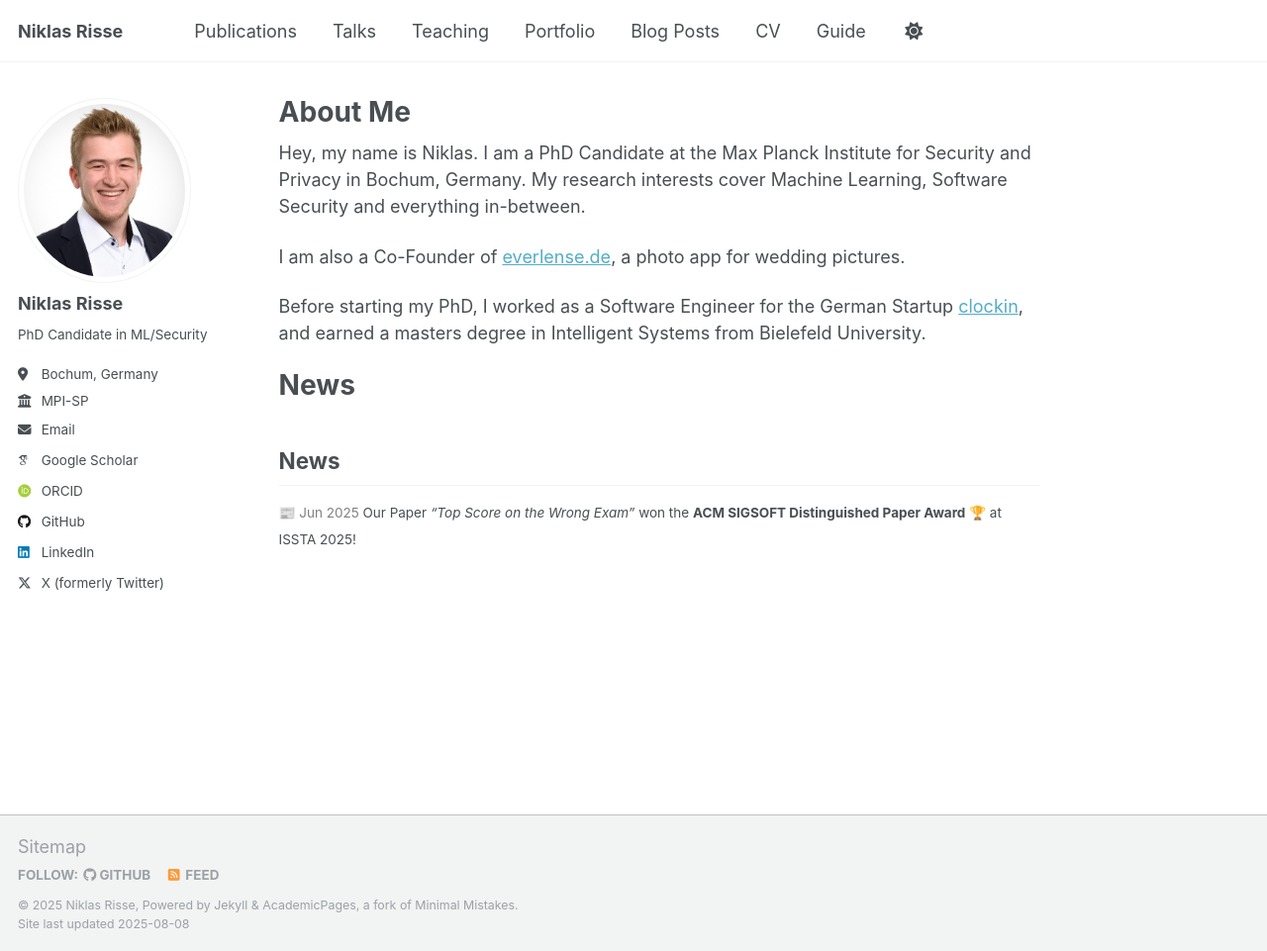
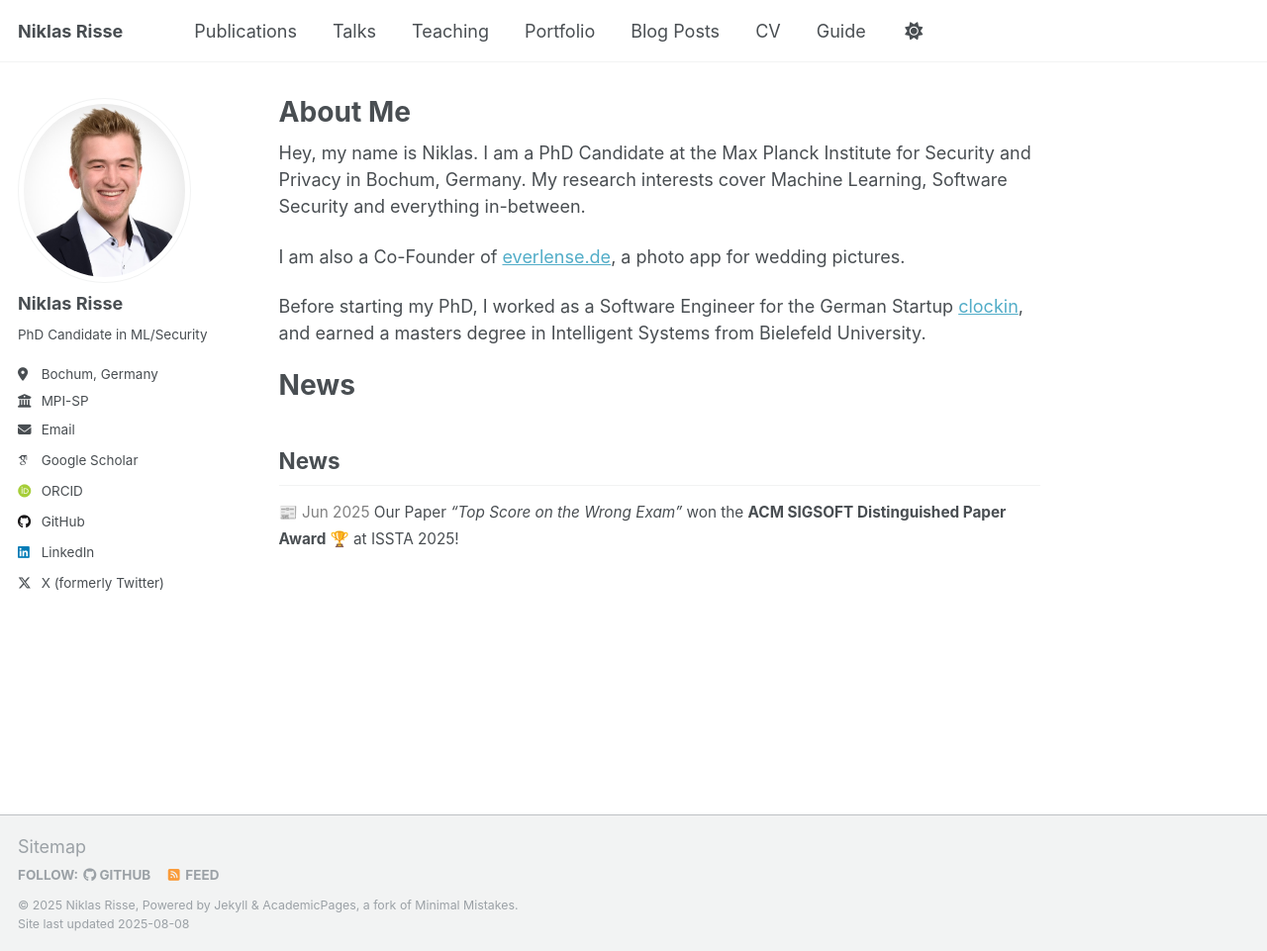
Before and after one commit to niklasrisse/niklasrisse.github.io, a Jekyll site: the page built from _pages/about.md, in a window 1280 px wide and 961 px high. Shown: the whole window at 99% size. Built offline with Jekyll 4.4.1, drawn with Linux system fonts in a browser that asks for light colours; some web fonts are replaced; a script that is not in the unit is left out.

Commit message:
more control over font size

```diff
--- a/_pages/about.md
+++ b/_pages/about.md
@@ -17,4 +17,4 @@ Before starting my PhD, I worked as a Software Engineer for the German Startup [
 
 ## News
 
-<small>📰 <font color="gray">Jun 2025</font> Our Paper _"Top Score on the Wrong Exam"_ won the **ACM SIGSOFT Distinguished Paper Award** 🏆 at ISSTA 2025!</small>
+<span style="font-size: 0.85em;">📰 <font color="gray">Jun 2025</font> Our Paper _"Top Score on the Wrong Exam"_ won the **ACM SIGSOFT Distinguished Paper Award** 🏆 at ISSTA 2025!</span>
```
